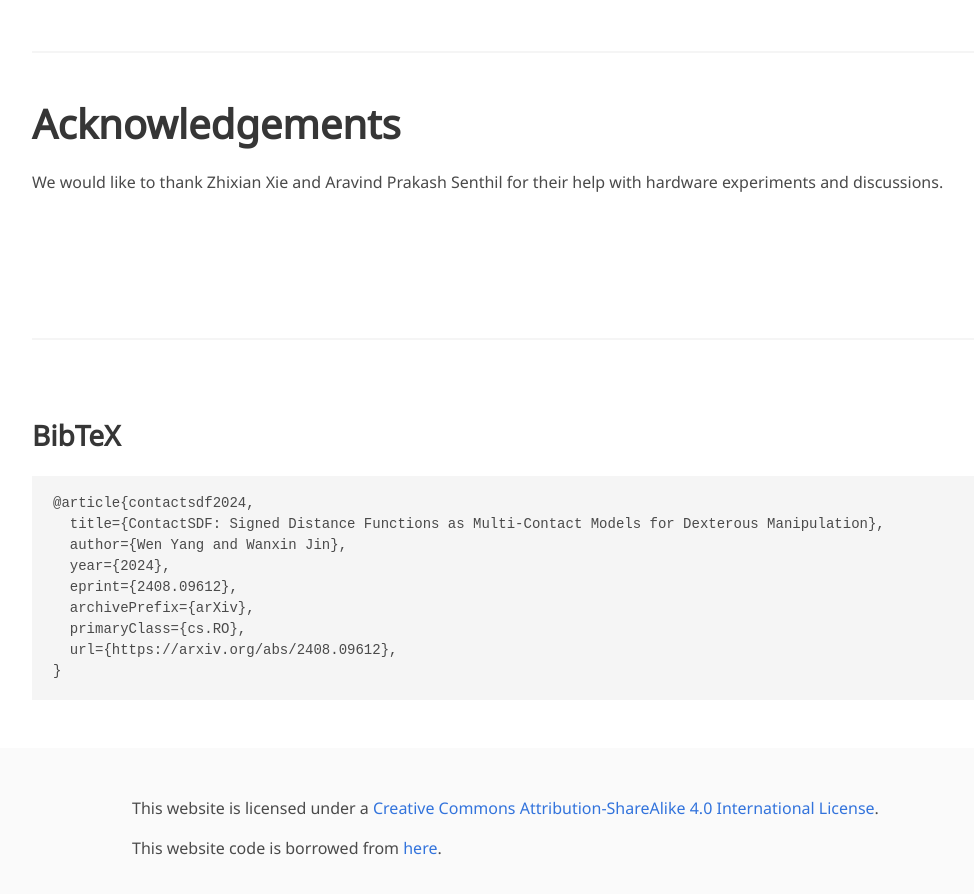
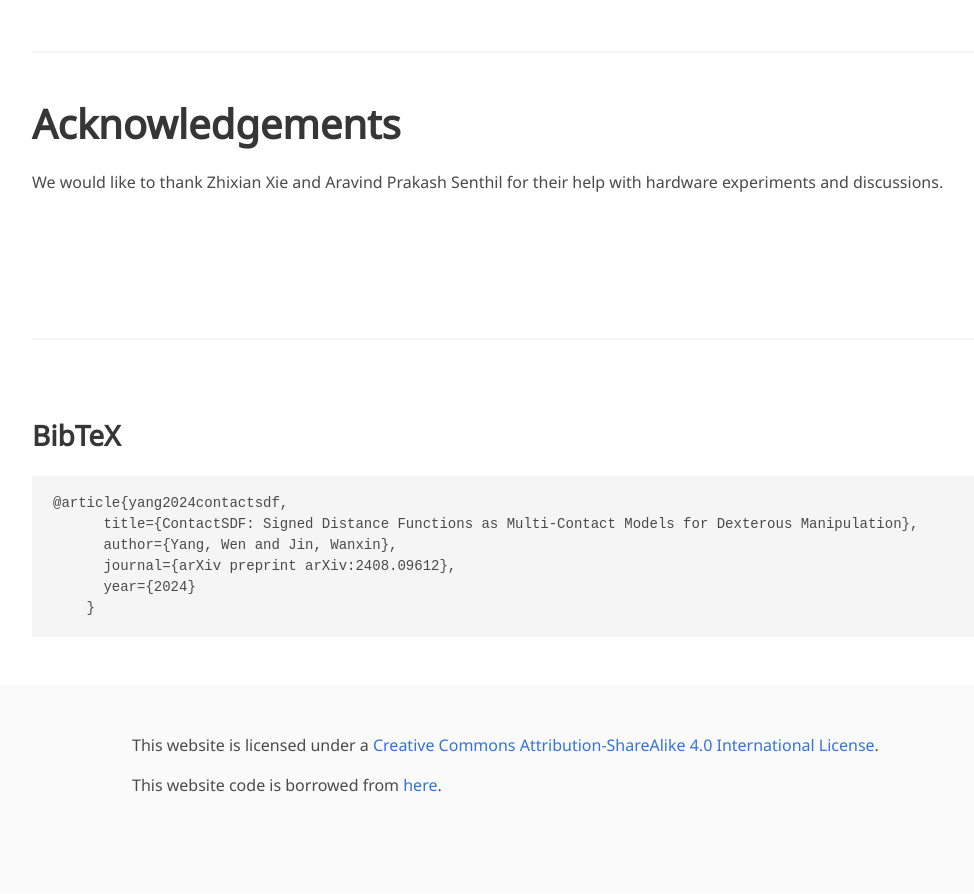
Before and after one commit to yangwen-1102/contactsdf.github.io, a plain HTML site: page index.html in a window 1280 px wide. Shown: the part 4545-5439 px from the top of the page, without its empty margins (128-1102 px from the left). Drawn offline with nearby package versions, Linux system fonts and the light colour scheme; some icons are missing; a web font is replaced by a local one.

Commit message:
update bib

```diff
--- a/index.html
+++ b/index.html
@@ -399,15 +399,12 @@
     <hr>
     <br>
     <h2 class="title">BibTeX</h2>
-    <pre><code>@article{contactsdf2024,
-  title={ContactSDF: Signed Distance Functions as Multi-Contact Models for Dexterous Manipulation},
-  author={Wen Yang and Wanxin Jin},
-  year={2024},
-  eprint={2408.09612},
-  archivePrefix={arXiv},
-  primaryClass={cs.RO},
-  url={https://arxiv.org/abs/2408.09612},
-}</code></pre>
+    <pre><code>@article{yang2024contactsdf,
+      title={ContactSDF: Signed Distance Functions as Multi-Contact Models for Dexterous Manipulation},
+      author={Yang, Wen and Jin, Wanxin},
+      journal={arXiv preprint arXiv:2408.09612},
+      year={2024}
+    }</code></pre>
   </div>
 </section>
 
```
